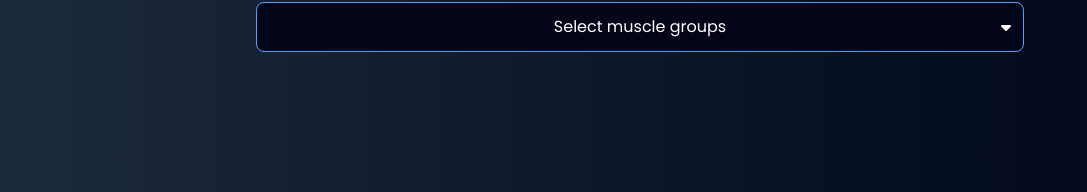
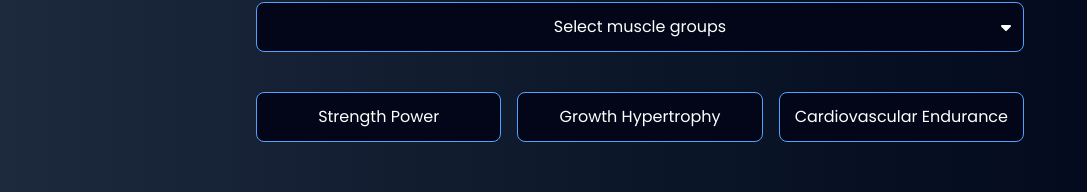
Before and after one commit to AbdullahiAbdulganiyu/fitness-app, a React (Vite) app: page / in a window 1280 px wide. Shown: the part 1372-1564 px from the top of the page, without its empty margins (0-1087 px from the left). Built offline with nearby package versions, Linux system fonts and the light colour scheme.

Commit message:
looping over the scheme object and creating a button

```diff
--- a/src/components/Generator.jsx
+++ b/src/components/Generator.jsx
@@ -1,6 +1,6 @@
 import React, { useState } from "react";
 import SectionWrapper from "./SectionWrapper";
-import { WORKOUTS } from "../utils/swoldier";
+import { SCHEMES, WORKOUTS } from "../utils/swoldier";
 
 function Header({ index, title, description }) {
   return (
@@ -64,6 +64,19 @@
           </button>
           {showModal && <div>Modal</div>}
         </div>
+
+        <div className="grid grid-cols-3 gap-4">
+          {Object.keys(SCHEMES).map((scheme, schemeIndex) => {
+            return (
+              <button
+                key={schemeIndex}
+                className="bg-slate-950 border border-blue-400 py-3 rounded-lg duration-400 hover:border-blue-600"
+              >
+                <p className="capitalize">{scheme.replaceAll("_", " ")}</p>
+              </button>
+            );
+          })}
+        </div>
       </SectionWrapper>
     </div>
   );
```
